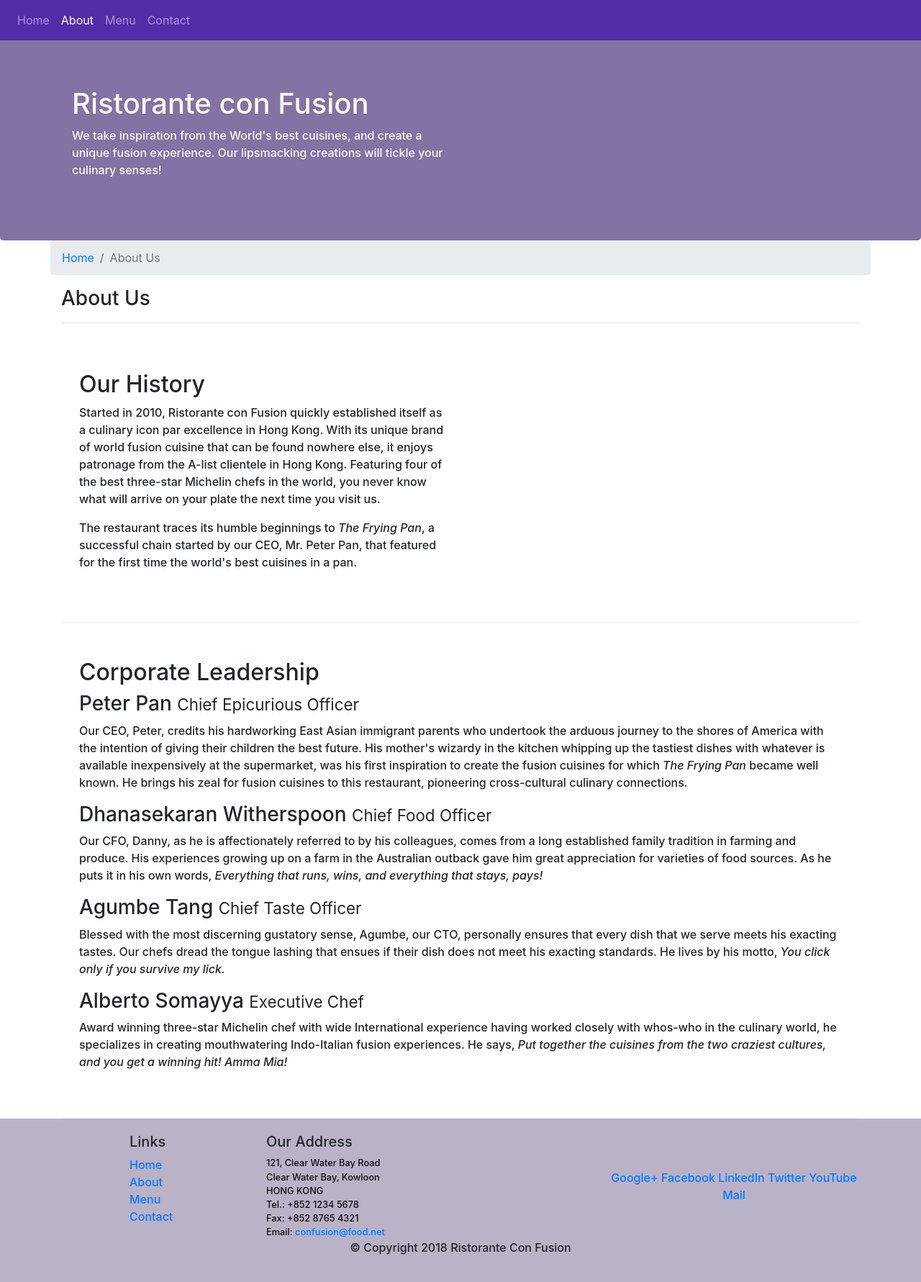
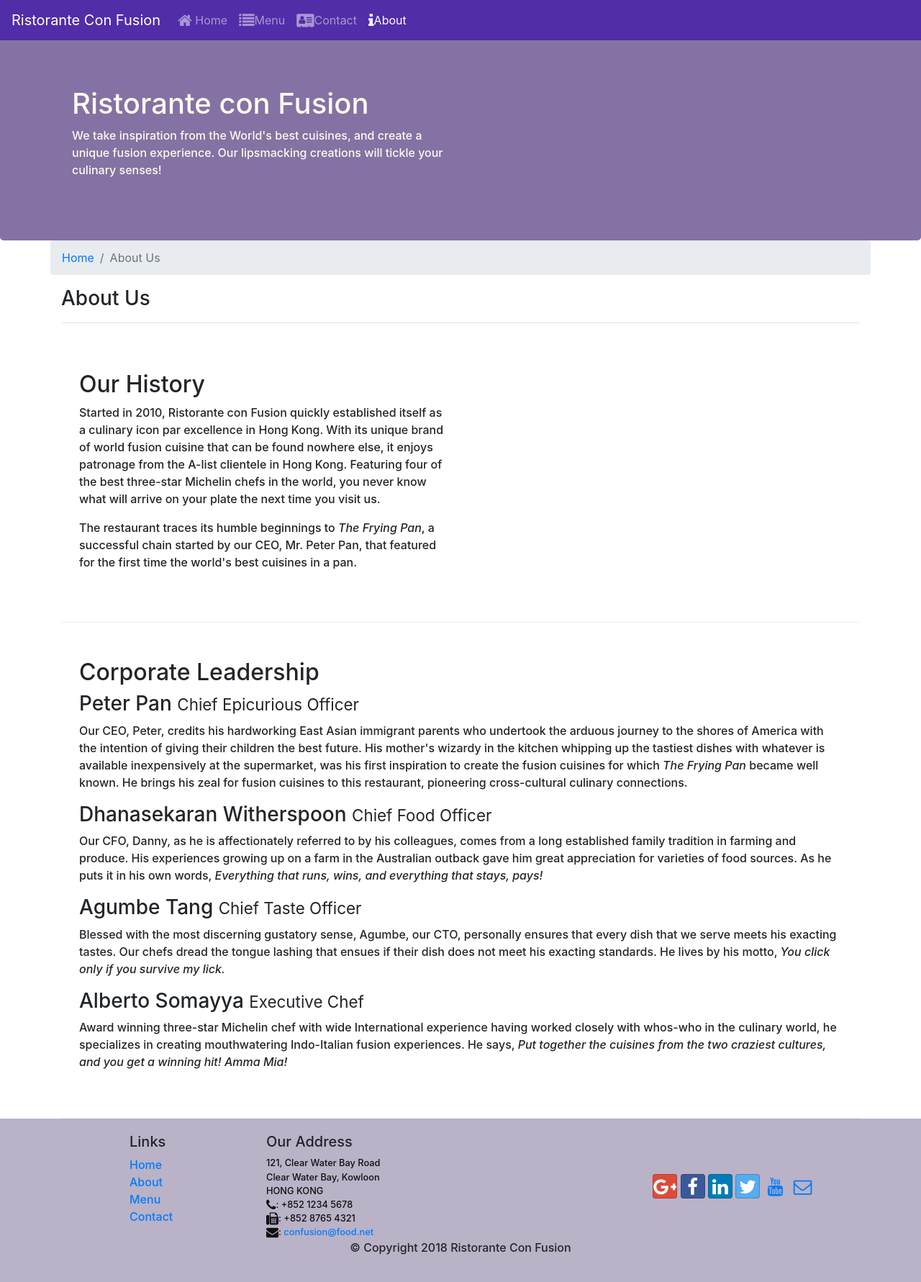
Before and after one commit to b-sujith/Fundamental-Concepts-Of-Compiler-Design, a website: page aboutus.html in a window 1280 px wide. Shown: the whole page at 72% size. Drawn offline with nearby package versions, Linux system fonts and the light colour scheme.

Commit message:
week2 font-awesome commit

```diff
--- a/aboutus.html
+++ b/aboutus.html
@@ -9,6 +9,8 @@
 
     <!-- Bootstrap CSS -->
     <link rel="stylesheet" href="node_modules/bootstrap/dist/css/bootstrap.min.css">
+    <link rel="stylesheet" href="node_modules/font-awesome/css/font-awesome.min.css">
+    <link rel="stylesheet" href="node_modules/bootstrap-social/bootstrap-social.css">
     <link rel="stylesheet" href="css/styles.css">
     <title>Ristorante Con Fusion: About Us</title>
 
@@ -16,15 +18,16 @@
 
 <body>
     <nav class="navbar navbar-dark navbar-expand-sm fixed-top">
+        <a class="navbar-brand" href="./index.html">Ristorante Con Fusion</a>
         <button class="navbar-toggler" type="button" data-toggle="collapse" data-target="#navbar">
             <span class="navbar-toggler-icon"></span>
         </button>
         <div class="collapse navbar-collapse" id="navbar">
             <ul class="navbar-nav mr-auto">
-                <li class="nav-item "><a href="./index.html" class="nav-link">Home</a></li>
-                <li class="nav-item active"><a href="#" class="nav-link">About</a></</li>
-                <li class="nav-item"><a href="#" class="nav-link">Menu</a></</li>
-                <li class="nav-item"><a href="#" class="nav-link">Contact</a></</li>
+                <li class="nav-item"><a href="./index.html" class="nav-link"><i class="fa fa-home fa-lg"></i> Home</a></li>
+                <li class="nav-item"><a href="#" class="nav-link"><i class="fa fa-list fa-lg"></i>Menu</a></</li>
+                <li class="nav-item"><a href="#" class="nav-link"><i class="fa fa-address-card fa-lg"></i>Contact</a></</li>
+                <li class="nav-item active"><a href="#" class="nav-link"><i class="fa fa-info fa-lg"></i>About</a></</li>
             </ul>
         </div>
     </nav>
@@ -99,19 +102,19 @@
 		              121, Clear Water Bay Road<br>
 		              Clear Water Bay, Kowloon<br>
 		              HONG KONG<br>
-		              Tel.: +852 1234 5678<br>
-		              Fax: +852 8765 4321<br>
-		              Email: <a href="mailto:confusion@food.net">confusion@food.net</a>
+		              <i class="fa fa-phone fa-lg"></i>: +852 1234 5678<br>
+		              <i class="fa fa-fax fa-lg"></i>: +852 8765 4321<br>
+		              <i class="fa fa-envelope fa-lg"></i>: <a href="mailto:confusion@food.net">confusion@food.net</a>
 		           </address>
                 </div>
                 <div class="col-12 col-sm-4 align-self-center">
                     <div class="text-center">
-                        <a href="http://google.com/+">Google+</a>
-                        <a href="http://www.facebook.com/profile.php?id=">Facebook</a>
-                        <a href="http://www.linkedin.com/in/">LinkedIn</a>
-                        <a href="http://twitter.com/">Twitter</a>
-                        <a href="http://youtube.com/">YouTube</a>
-                        <a href="mailto:">Mail</a>
+                        <a class="btn btn-social-icon btn-google" href="http://google.com/+"><i class="fa fa-google-plus"></i></a>
+                        <a class="btn btn-social-icon btn-facebook" href="http://www.facebook.com/profile.php?id="><i class="fa fa-facebook"></i></a>
+                        <a class="btn btn-social-icon btn-linkedin" href="http://www.linkedin.com/in/"><i class="fa fa-linkedin"></i></a>
+                        <a class="btn btn-social-icon btn-twitter" href="http://twitter.com/"><i class="fa fa-twitter"></i></a>
+                        <a class="btn btn-social-icon btn-youtube" href="http://youtube.com/"><i class="fa fa-youtube"></i></a>
+                        <a class="btn btn-social-icon " href="mailto:"><i class="fa fa-envelope-o"></i></a>
                     </div>
                 </div>
            </div>
--- a/package.json
+++ b/package.json
@@ -15,6 +15,8 @@
   },
   "dependencies": {
     "bootstrap": "^4.0.0",
+    "bootstrap-social": "^5.1.1",
+    "font-awesome": "^4.7.0",
     "jquery": "^3.3.1",
     "popper.js": "^1.12.9"
   }
```
Also changed, not shown: index.html (+16 -13 lines), 1 other file.
